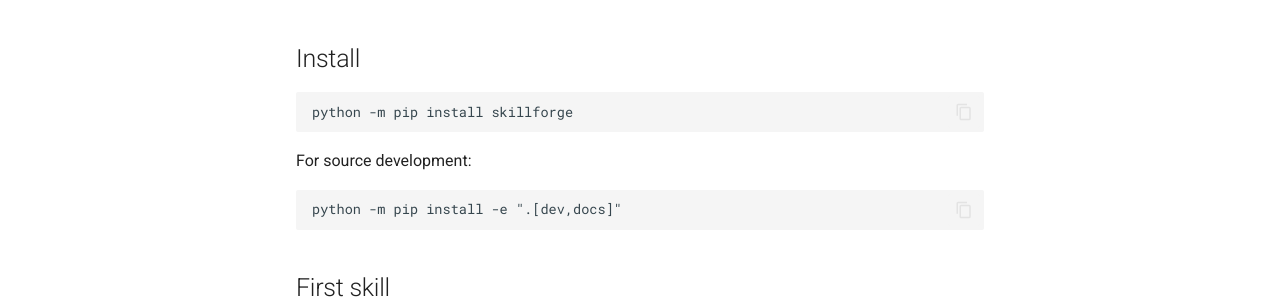
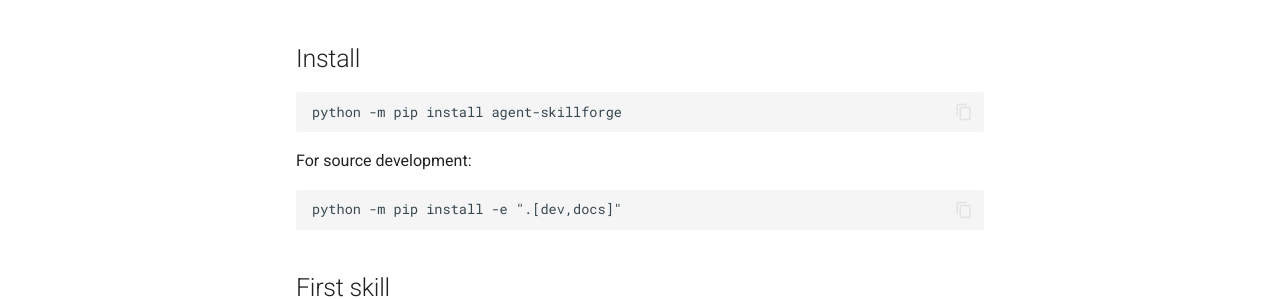
Before and after one commit to gintingism/skillforge, an MkDocs documentation site: the page built from docs/index.md, in a window 1280 px wide and 964 px high. Shown: the part 455-754 px from the top of the window. Built offline with MkDocs 1.6.1 and Material for MkDocs 9.7.7, drawn with Linux system fonts in a browser that asks for light colours; comment, search, counter and statistics services are not loaded.

````diff
--- a/docs/index.md
+++ b/docs/index.md
@@ -13,7 +13,7 @@ SkillForge manages portable `SKILL.md` files for AI coding assistants.
 ## Install
 
 ```powershell
-python -m pip install skillforge
+python -m pip install agent-skillforge
 ```
 
 For source development:
--- a/pyproject.toml
+++ b/pyproject.toml
@@ -3,7 +3,7 @@ requires = ["setuptools>=68"]
 build-backend = "setuptools.build_meta"
 
 [project]
-name = "skillforge"
+name = "agent-skillforge"
 version = "0.1.0"
 description = "Portable SKILL.md registry, adapters, CLI, and MCP server."
 readme = "README.md"
````
Also changed, not shown: CHANGELOG.md (+1 -0 lines), README.md (+1 -1 lines), 2 other files.
